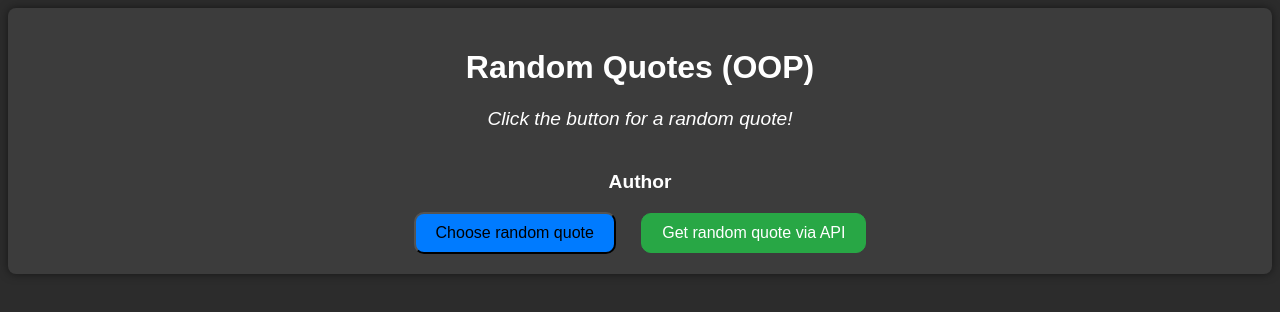
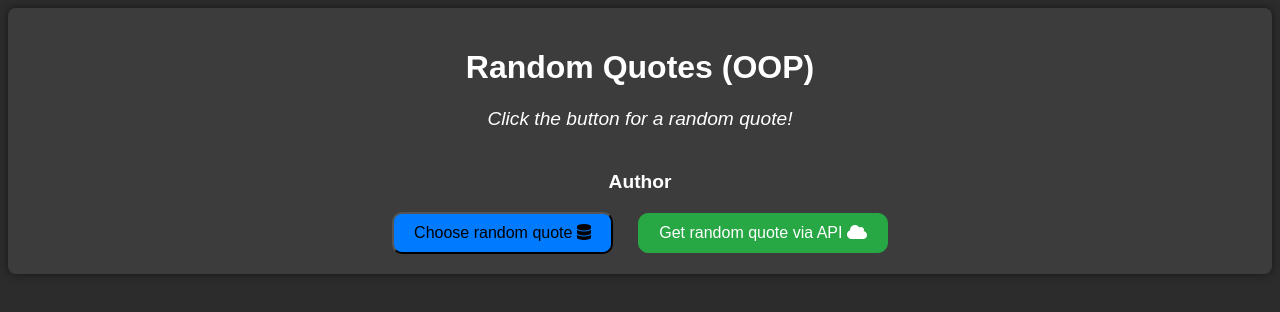
Before and after one commit to Serhey778/random-quotes-opp, a plain HTML site: page index.html in a window 1280 px wide. Drawn offline with Linux system fonts and the light colour scheme.

Commit message:
Add  fa icons for both buttons

```diff
--- a/index.html
+++ b/index.html
@@ -18,9 +18,11 @@
           Click the button for a random quote!
         </p>
         <p id="quote-author" class="quote-author">Author</p>
-        <button id="random-quote-btn" class="btn">Choose random quote</button>
+        <button id="random-quote-btn" class="btn">
+          Choose random quote <i class="fas fa-database"></i>
+        </button>
         <button id="random-quote-api-btn" class="btn btn-secondary">
-          Get random quote via API
+          Get random quote via API <i class="fas fa-cloud"></i>
         </button>
       </div>
     </div>
```
